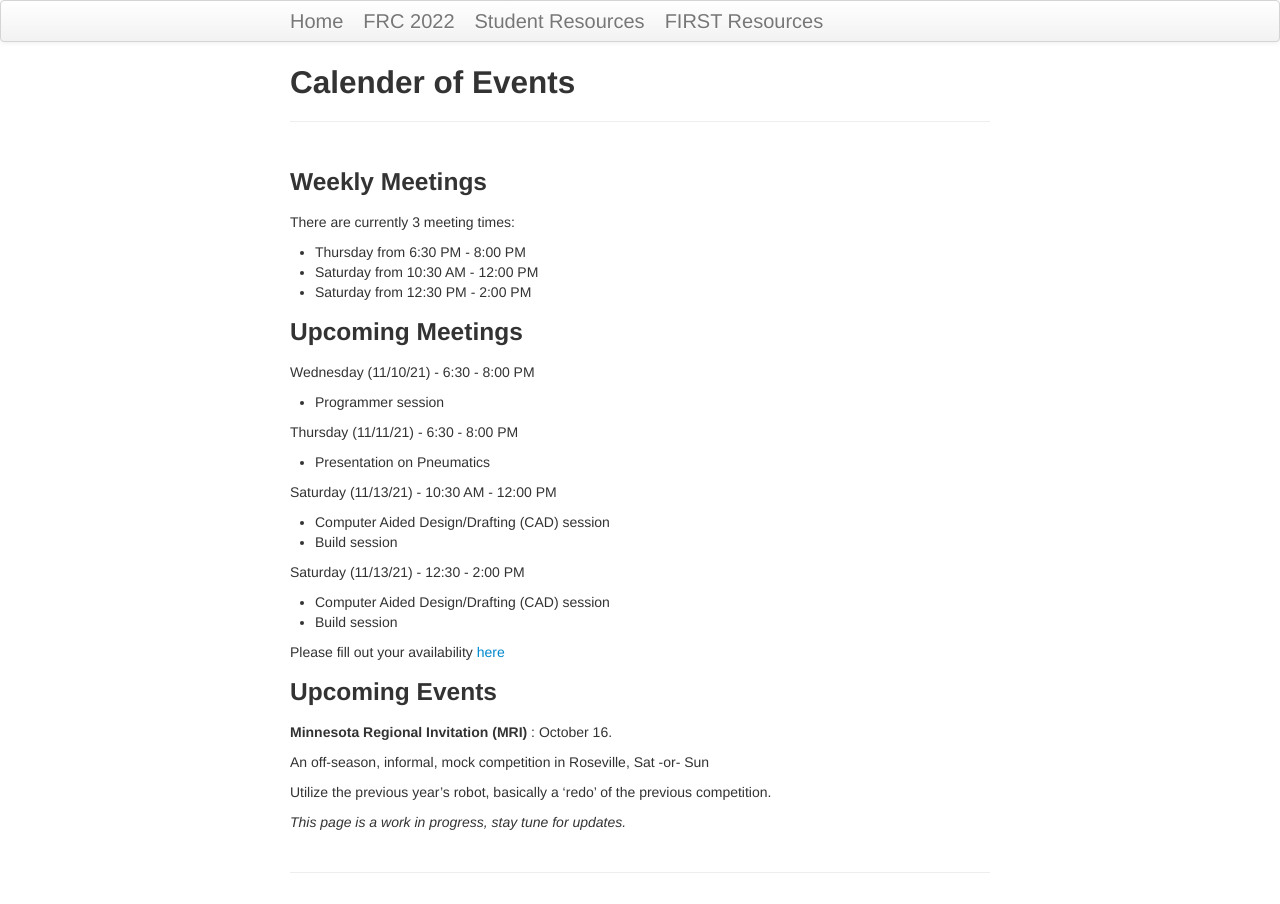
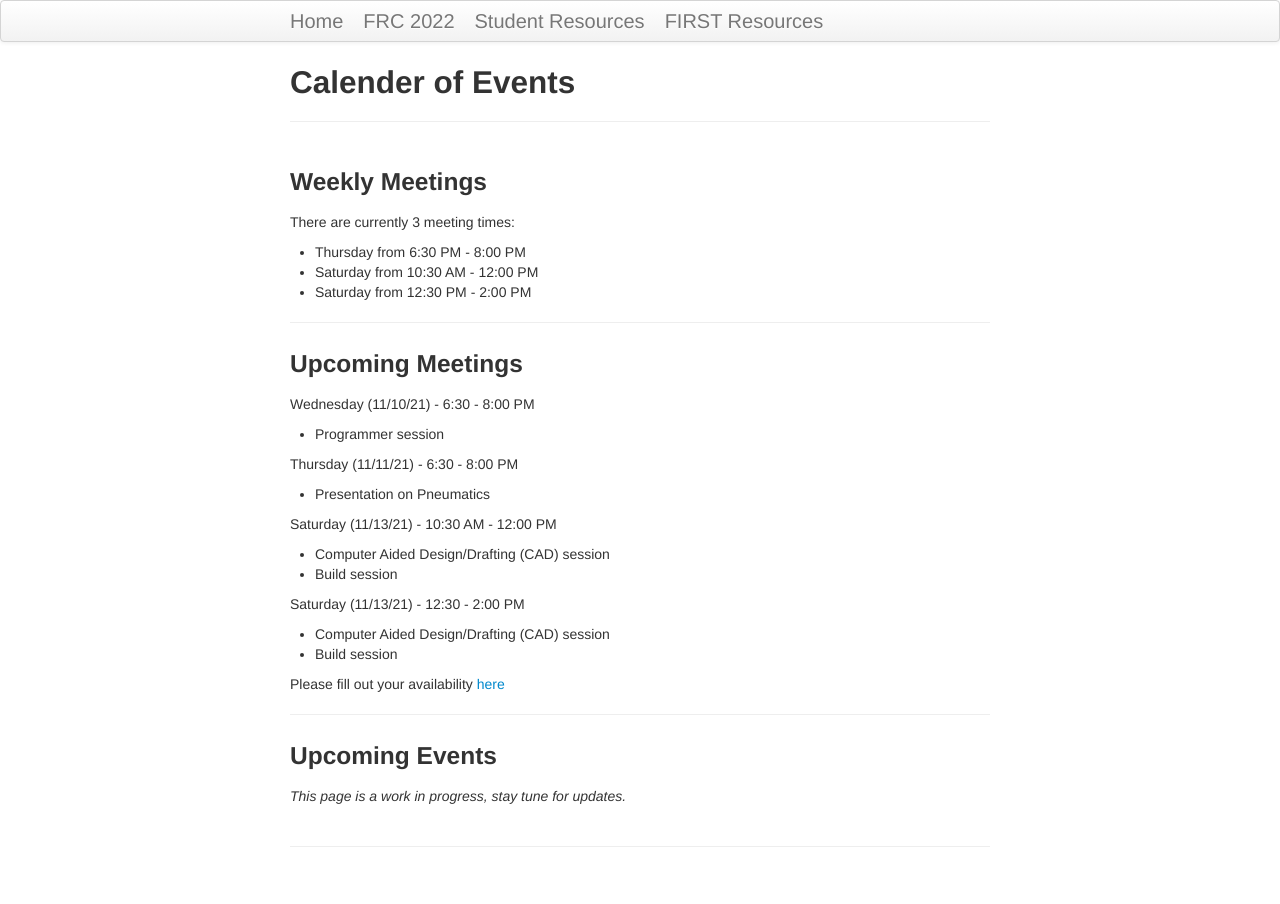
Before and after one commit to CalSch/FRC3407.github.io, a Jekyll site: the page built from pages/calender.md, in a window 1280 px wide. Built offline with Jekyll 4.4.1, drawn with Linux system fonts in a browser that asks for light colours.

Commit message:
Removed old content

```diff
--- a/pages/calender.md
+++ b/pages/calender.md
@@ -10,6 +10,7 @@ There are currently 3 meeting times:
 - Saturday from 10:30 AM - 12:00 PM
 - Saturday from 12:30 PM - 2:00 PM
 
+---
 ### Upcoming Meetings
 Wednesday (11/10/21) - 6:30 - 8:00 PM
 - Programmer session
@@ -27,11 +28,7 @@ Saturday (11/13/21) - 12:30 - 2:00 PM
 
 Please fill out your availability [here](https://docs.google.com/forms/d/e/1FAIpQLSe_IAz_cyWrrqte9retiTCtdDk-6BKJiKhu8U4oLphkE2KSVw/viewform)
 
+---
 ### Upcoming Events
-**Minnesota Regional Invitation (MRI)** : October 16.
-
-An off-season, informal, mock competition in Roseville, Sat -or- Sun
-
-Utilize the previous year's robot, basically a 'redo' of the previous competition.
 
 *This page is a work in progress, stay tune for updates.*
```
